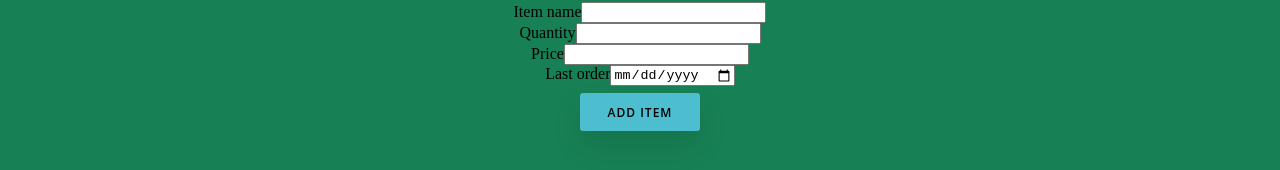
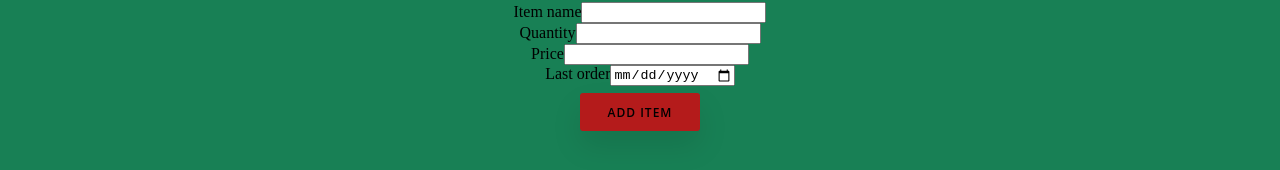
Before and after one commit to Mirfua/React_modulis_ND9_Crystals_store, a React (Create React App) app: page / in a window 1280 px wide. Shown: the part 242-412 px from the top of the page. Built offline with nearby package versions, Linux system fonts and the light colour scheme; no server answers.

Commit message:
style update

```diff
--- a/src/index.scss
+++ b/src/index.scss
@@ -23,7 +23,7 @@ button {
     width: 120px;
     line-height: 38px;
     overflow: hidden;
-    background: #4dbecf;
+    background: #b41b1b;
     border-radius: 3px;
     box-shadow: 0 15px 30px rgba(black, .1);
     border: 0;
```
